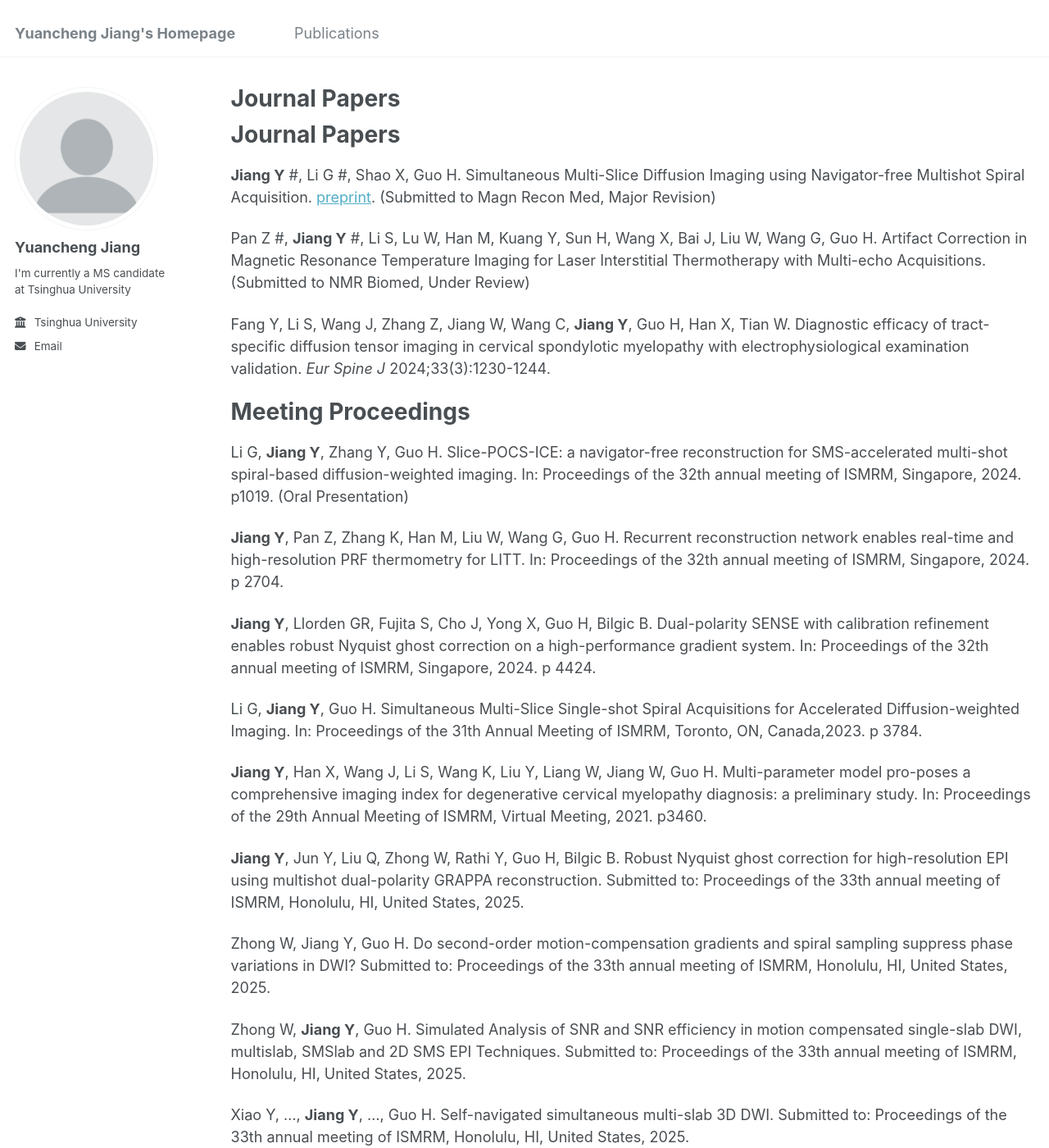
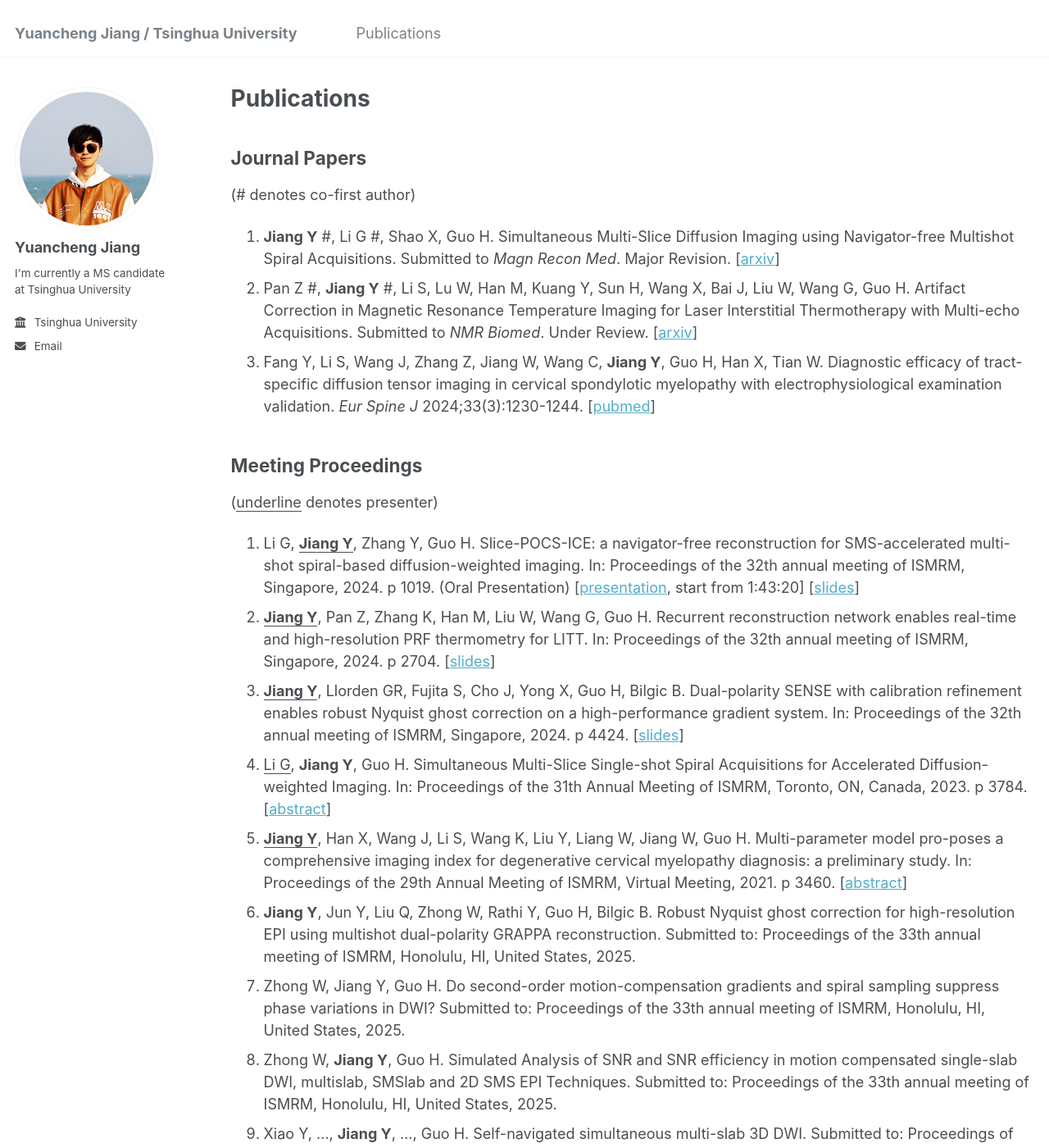
Before and after one commit to jiang-yc18/jiang-yc18.github.io, a Jekyll site: the page built from _pages/publications.md, in a window 1280 px wide and 1400 px high. Shown: the whole window at 82% size. Built offline with Jekyll 4.4.1, drawn with Linux system fonts in a browser that asks for light colours; our own code applies the rules of GitHub Pages for plain Markdown files.

Commit message:
update publications, add pic

```diff
--- a/_config.yml
+++ b/_config.yml
@@ -8,7 +8,7 @@
 
 # Basic Site Settings
 locale                   : "en-US"
-title                    : "Yuancheng Jiang's Homepage"
+title                    : "Yuancheng Jiang / Tsinghua University"
 title_separator          : "-"
 name                     : &name "Yuancheng Jiang"
 description              : &description "MS candidate"
@@ -21,7 +21,7 @@ repository               : "academicpages/academicpages.github.io"
 #               Additional customization can be done by editing /_includes/author-profile.html
 author:
   # Biographic information
-  avatar           : "profile.png"
+  avatar           : "selfie.png"
   name             : "Yuancheng Jiang"
   pronouns         : # example: "she/her"
   bio              : "I'm currently a MS candidate at Tsinghua University"
--- a/_pages/publications.md
+++ b/_pages/publications.md
@@ -1,36 +1,25 @@
 ---
 layout: archive
-# title: "Publications"
+title: "Publications"
 permalink: /publications/
 author_profile: true
 ---
-
-# Journal Papers
-**Jiang Y** #, Li G #, Shao X, Guo H. Simultaneous Multi-Slice Diffusion Imaging using Navigator-free Multishot Spiral Acquisition. [preprint](https://arxiv.org/abs/2407.20904). (Submitted to Magn Recon Med, Major Revision)
-
-Pan Z #, **Jiang Y** #, Li S, Lu W, Han M, Kuang Y, Sun H, Wang X, Bai J, Liu W, Wang G, Guo H. Artifact Correction in Magnetic Resonance Temperature Imaging for Laser Interstitial Thermotherapy with Multi-echo Acquisitions. (Submitted to NMR Biomed, Under Review)
-
-Fang Y, Li S, Wang J, Zhang Z, Jiang W, Wang C, **Jiang Y**, Guo H, Han X, Tian W. Diagnostic efficacy of tract-specific diffusion tensor imaging in cervical spondylotic myelopathy with electrophysiological examination validation. *Eur Spine J* 2024;33(3):1230-1244.
+## Journal Papers
+(\# denotes co-first author)
+1. **Jiang Y** #, Li G #, Shao X, Guo H. Simultaneous Multi-Slice Diffusion Imaging using Navigator-free Multishot Spiral Acquisitions. Submitted to *Magn Recon Med*. Major Revision. [[arxiv](https://arxiv.org/abs/2407.20904)]
+2. Pan Z #, **Jiang Y** #, Li S, Lu W, Han M, Kuang Y, Sun H, Wang X, Bai J, Liu W, Wang G, Guo H. Artifact Correction in Magnetic Resonance Temperature Imaging for Laser Interstitial Thermotherapy with Multi-echo Acquisitions. Submitted to *NMR Biomed*. Under Review. [[arxiv](https://arxiv.org/abs/2411.19559)]
+3. Fang Y, Li S, Wang J, Zhang Z, Jiang W, Wang C, **Jiang Y**, Guo H, Han X, Tian W. Diagnostic efficacy of tract-specific diffusion tensor imaging in cervical spondylotic myelopathy with electrophysiological examination validation. *Eur Spine J* 2024;33(3):1230-1244. [[pubmed](https://pubmed.ncbi.nlm.nih.gov/38286908/)]
 
 
-# Meeting Proceedings
-
-Li G, **Jiang Y**, Zhang Y, Guo H. Slice-POCS-ICE: a navigator-free reconstruction for SMS-accelerated multi-shot spiral-based diffusion-weighted imaging. In: Proceedings of the 32th annual meeting of ISMRM, Singapore, 2024. p1019. (Oral Presentation)
-
-**Jiang Y**, Pan Z, Zhang K, Han M, Liu W, Wang G, Guo H. Recurrent reconstruction network enables real-time and high-resolution PRF thermometry for LITT. In: Proceedings of the 32th annual meeting of ISMRM, Singapore, 2024. p 2704.
-
-**Jiang Y**, Llorden GR, Fujita S, Cho J, Yong X, Guo H, Bilgic B. Dual-polarity SENSE with calibration refinement enables robust Nyquist ghost correction on a high-performance gradient system. In: Proceedings of the 32th annual meeting of ISMRM, Singapore, 2024. p 4424.
-
-Li G, **Jiang Y**, Guo H. Simultaneous Multi-Slice Single-shot Spiral Acquisitions for Accelerated Diffusion-weighted Imaging. In: Proceedings of the 31th Annual Meeting of ISMRM, Toronto, ON, Canada,2023. p 3784.
-
-**Jiang Y**, Han X, Wang J, Li S, Wang K, Liu Y, Liang W, Jiang W, Guo H. Multi-parameter model pro-poses a comprehensive imaging index for degenerative cervical myelopathy diagnosis: a preliminary study. In: Proceedings of the 29th Annual Meeting of ISMRM, Virtual Meeting, 2021. p3460.
-
-**Jiang Y**, Jun Y, Liu Q, Zhong W, Rathi Y, Guo H, Bilgic B. Robust Nyquist ghost correction for high-resolution EPI using multishot dual-polarity GRAPPA reconstruction. Submitted to: Proceedings of the 33th annual meeting of ISMRM, Honolulu, HI, United States, 2025.
-
-Zhong W, Jiang Y, Guo H. Do second-order motion-compensation gradients and spiral sampling suppress phase variations in DWI? Submitted to: Proceedings of the 33th annual meeting of ISMRM, Honolulu, HI, United States, 2025.
-
-Zhong W, **Jiang Y**, Guo H. Simulated Analysis of SNR and SNR efficiency in motion compensated single-slab DWI, multislab, SMSlab and 2D SMS EPI Techniques. Submitted to: Proceedings of the 33th annual meeting of ISMRM, Honolulu, HI, United States, 2025.
-
-Xiao Y, ..., **Jiang Y**, ..., Guo H. Self-navigated simultaneous multi-slab 3D DWI. Submitted to: Proceedings of the 33th annual meeting of ISMRM, Honolulu, HI, United States, 2025.
-
-Gao Y, **Jiang Y**, ..., Guo H. 3D-EPI SWI at 0.5T. Submitted to: Proceedings of the 33th annual meeting of ISMRM, Honolulu, HI, United States, 2025.
+## Meeting Proceedings
+(<u>underline</u> denotes presenter)
+1. Li G, **<u>Jiang Y</u>**, Zhang Y, Guo H. Slice-POCS-ICE: a navigator-free reconstruction for SMS-accelerated multi-shot spiral-based diffusion-weighted imaging. In: Proceedings of the 32th annual meeting of ISMRM, Singapore, 2024. p 1019. (Oral Presentation) [[presentation](https://ismrm2024.blazestreaming.com/sessions/ismrm-2024-o-77), start from 1:43:20] [[slides](/files/slides_spiral.pdf)]
+2. **<u>Jiang Y</u>**, Pan Z, Zhang K, Han M, Liu W, Wang G, Guo H. Recurrent reconstruction network enables real-time and high-resolution PRF thermometry for LITT. In: Proceedings of the 32th annual meeting of ISMRM, Singapore, 2024. p 2704. [[slides](/files/slides_rrn.pdf)]
+3. **<u>Jiang Y</u>**, Llorden GR, Fujita S, Cho J, Yong X, Guo H, Bilgic B. Dual-polarity SENSE with calibration refinement enables robust Nyquist ghost correction on a high-performance gradient system. In: Proceedings of the 32th annual meeting of ISMRM, Singapore, 2024. p 4424. [[slides](/files/slides_dps.pdf)]
+4. <u>Li G</u>, **Jiang Y**, Guo H. Simultaneous Multi-Slice Single-shot Spiral Acquisitions for Accelerated Diffusion-weighted Imaging. In: Proceedings of the 31th Annual Meeting of ISMRM, Toronto, ON, Canada, 2023. p 3784. [[abstract](https://archive.ismrm.org/2023/3784.html)]
+5. **<u>Jiang Y</u>**, Han X, Wang J, Li S, Wang K, Liu Y, Liang W, Jiang W, Guo H. Multi-parameter model pro-poses a comprehensive imaging index for degenerative cervical myelopathy diagnosis: a preliminary study. In: Proceedings of the 29th Annual Meeting of ISMRM, Virtual Meeting, 2021. p 3460. [[abstract](https://archive.ismrm.org/2021/3460.html)]
+6. **Jiang Y**, Jun Y, Liu Q, Zhong W, Rathi Y, Guo H, Bilgic B. Robust Nyquist ghost correction for high-resolution EPI using multishot dual-polarity GRAPPA reconstruction. Submitted to: Proceedings of the 33th annual meeting of ISMRM, Honolulu, HI, United States, 2025.
+7. Zhong W, Jiang Y, Guo H. Do second-order motion-compensation gradients and spiral sampling suppress phase variations in DWI? Submitted to: Proceedings of the 33th annual meeting of ISMRM, Honolulu, HI, United States, 2025.
+8. Zhong W, **Jiang Y**, Guo H. Simulated Analysis of SNR and SNR efficiency in motion compensated single-slab DWI, multislab, SMSlab and 2D SMS EPI Techniques. Submitted to: Proceedings of the 33th annual meeting of ISMRM, Honolulu, HI, United States, 2025.
+9. Xiao Y, ..., **Jiang Y**, ..., Guo H. Self-navigated simultaneous multi-slab 3D DWI. Submitted to: Proceedings of the 33th annual meeting of ISMRM, Honolulu, HI, United States, 2025.
+10. Gao Y, **Jiang Y**, ..., Guo H. 3D-EPI SWI at 0.5T. Submitted to: Proceedings of the 33th annual meeting of ISMRM, Honolulu, HI, United States, 2025.
```
Also changed, not shown: _pages/about.md (+5 -1 lines), _pages/cv.md (+2 -2 lines), images/selfie.png (added), 4 other files.
